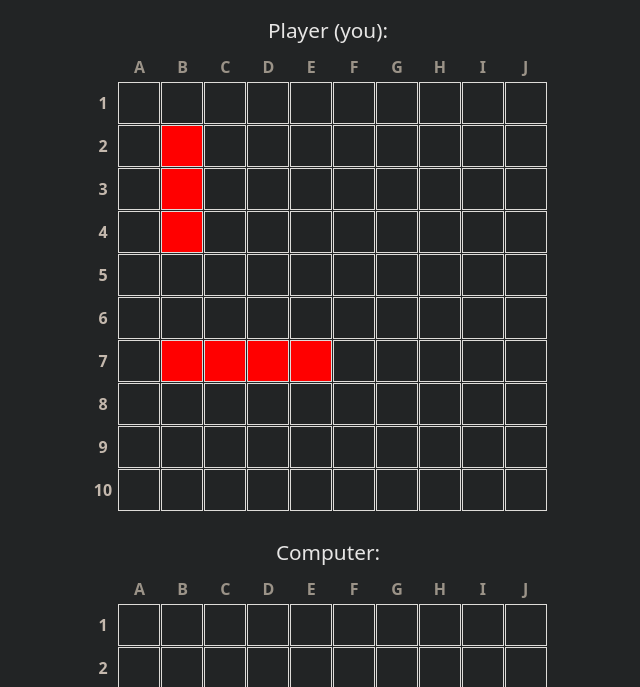
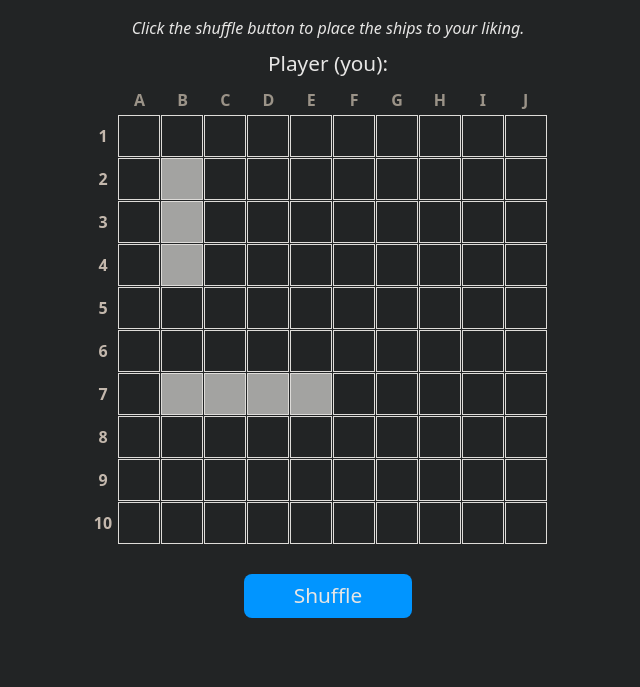
Before and after one commit to michaelrgarcia/battleship, a plain HTML site: page index.html in a window 1280 px wide. Shown: the part 72-759 px from the top of the page, without its empty margins (312-952 px from the left). Drawn offline with Linux system fonts and the light colour scheme.

Commit message:
Create shuffle btn / game info style

```diff
--- a/index.html
+++ b/index.html
@@ -10,7 +10,10 @@
     <header>
       <h1>Battleship</h1>
     </header>
-    <main aria-disabled="false">
+    <main>
+      <p class="game-info">
+        Click the shuffle button to place the ships to your liking.
+      </p>
       <p class="player-name">Player (you):</p>
       <div class="player-board">
         <div class="label"></div>
@@ -147,6 +150,7 @@
         <div class="coordinate" data-x="9" data-y="10"></div>
         <div class="coordinate" data-x="10" data-y="10"></div>
       </div>
+      <button type="button" id="shuffle">Shuffle</button>
       <p class="player-name">Computer:</p>
       <div class="cpu-board">
         <div class="label"></div>
--- a/style.css
+++ b/style.css
@@ -47,17 +47,12 @@ h1 {
 
 main {
   margin-top: 25px;
-  padding-bottom: 50px;
 
   gap: 30px;
 
-  transition: 0.5s;
+  transition: 1s;
 
   user-select: none;
-}
-
-main[aria-disabled="true"] {
-  opacity: 0.15;
 }
 
 .player-board,
@@ -73,6 +68,14 @@ main[aria-disabled="true"] {
   gap: 1px;
 
   justify-self: center;
+
+  transition: 0.5s ease transform;
+}
+
+.cpu-board,
+p:nth-child(5) {
+  display: none;
+  opacity: 0;
 }
 
 .coordinate {
@@ -92,7 +95,11 @@ main[aria-disabled="false"] .coordinate {
 }
 
 main[aria-disabled="false"] .coordinate:hover {
-  background-color: #adadac7a;
+  background-color: #adadac2d;
+}
+
+main[aria-disabled="false"] .coordinate.placed-ship:hover {
+  background-color: #adadacb9;
 }
 
 .player-name {
@@ -138,7 +145,29 @@ main[aria-disabled="false"] .coordinate:hover {
 }
 
 .placed-ship {
-  background-color: red;
+  background-color: #a3a3a1;
+}
+
+.game-info {
+  margin-bottom: -15px;
+
+  font-style: italic;
+}
+
+#shuffle {
+  padding: 10px 50px;
+  border-radius: 8px;
+  border: none;
+
+  color: #e7e6e5;
+  background-color: #0195ff;
+
+  font-size: 1.3em;
+}
+
+#shuffle:hover {
+  background-color: rgb(27, 73, 173);
+  cursor: pointer;
 }
 
 @media only screen and (max-width: 600px) {
```
